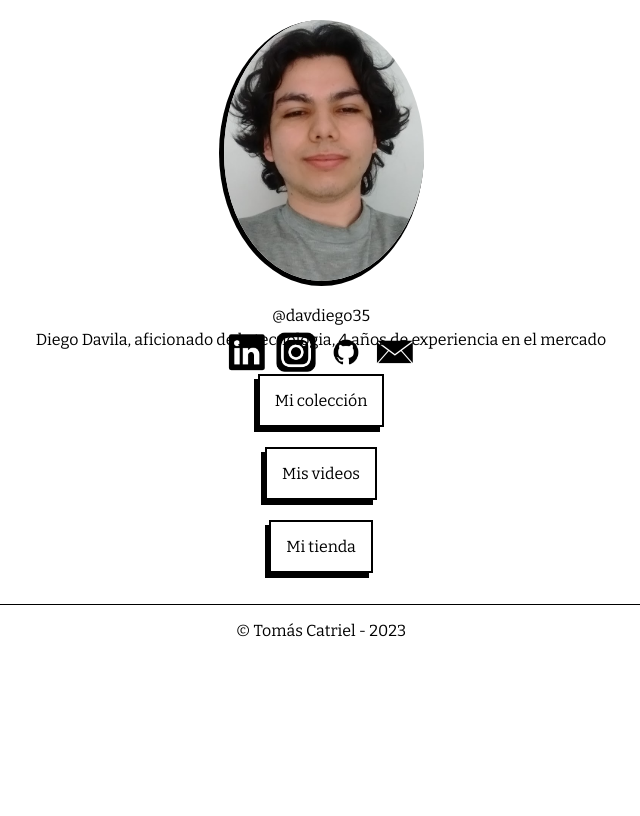
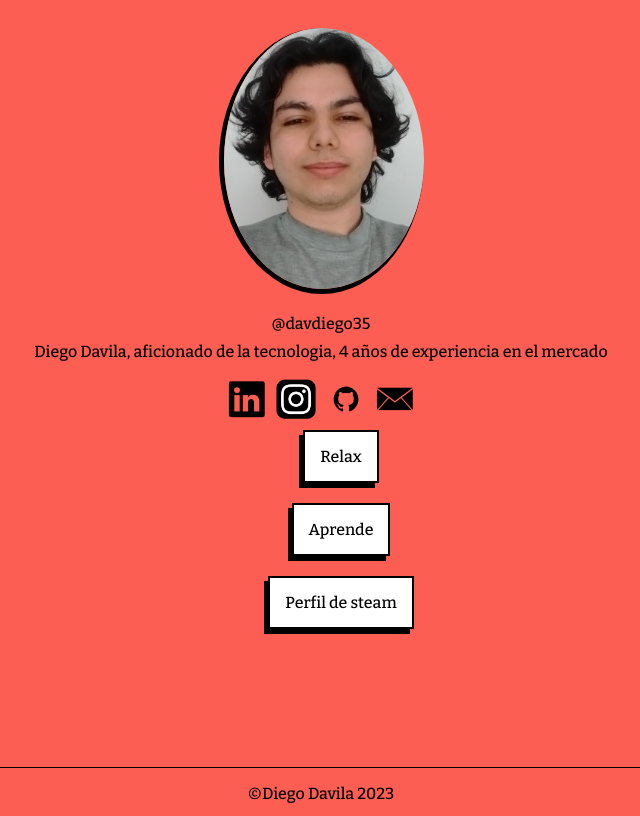
Before and after one commit to davilaceo/davilaceo.github.io, a plain HTML site: page index.html in a window 1280 px wide. Shown: the whole page, without its empty margins (319-959 px from the left). Drawn offline with nearby package versions, Linux system fonts and the light colour scheme.

Commit message:
primer commit

```diff
--- a/index.html
+++ b/index.html
@@ -6,7 +6,7 @@
   <title>Diego Davila</title>
   <link rel="preconnect" href="https://fonts.googleapis.com">
 <link rel="preconnect" href="https://fonts.gstatic.com" crossorigin>
-<link href="https://fonts.googleapis.com/css2?family=Bitter:wght@200;400&display=swap" rel="stylesheet">
+<link href="https://fonts.googleapis.com/css2?family=Bitter:wght@500&display=swap" rel="stylesheet">
   <link rel="stylesheet" href="style.css">
   <meta name="description" content="Diego Davila, aficionado de la tecnologia, 4 años de experiencia en el mercado">
   <meta name="keywords" content="diego, davila, programador, finanzas, estilo, vida"/>
@@ -14,44 +14,41 @@
   <meta name="copyright" content="Diego Davila 2023"/>
   <meta name="robots" content="index follow">
   <link rel="icon" href="images/icono.png" type="image/png">
-  <meta property="og:url" content="https://tomascatrielsb.github.io/">
+  <meta property="og:url" content="https://davilaceo.github.io/">
   <meta property="og:title" content="Diego Davila">
   <meta property="og:description" content="Diego Davila, aficionado de la tecnologia, 4 años de experiencia en el mercado">
-  <meta property="og:image" content="https://tomascatrielsb.github.io/images/tomascatriel.webp">
+  <meta property="og:image" content="https://davilaceo.github.io/images/Diego.jpg">
   <meta property="og:type" content="Redes Sociales">
   </head>
 
   <body>
     <header>
-      <a href="https://tomascatrielsb.github.io/"><img src="images/Diego.jpg" alt="Foto de perfil" class="perfil"></a>
+      <a href="https://davilaceo.github.io/"><img src="images/Diego.jpg" alt="Foto de perfil" class="perfil"></a>
       <nav>
         <p class="ig">@davdiego35</p>
           <ul>
-            <li><a href="https://www.linkedin.com/in/tomascatriel"><img src="images/Linkedin_logo.png" alt="Icono Linkedin"></a></li>
-            <li><a href="https://www.instagram.com/tomascatriel"><img src="images/instagram_logo.png" alt="Icono Instagram"></a></li>
-            <li><a href="https://github.com/TomasCatrielSB"><img src="images/Github_logo.png" alt="Icono Github"></a></li>
+            <li><a href="https://www.linkedin.com/in/diego-ricardo-davila-camacho-57bb22131/"><img src="images/Linkedin_logo.png" alt="Icono Linkedin"></a></li>
+            <li><a href="https://www.instagram.com/davdiego35/"><img src="images/instagram_logo.png" alt="Icono Instagram"></a></li>
+            <li><a href="https://github.com/davilaceo"><img src="images/Github_logo.png" alt="Icono Github"></a></li>
             <li><a href="mailto:davilaceo@gmail.com"><img src="images/Correo_logo.png" alt="Icono Email"></a></li>
         </ul>
       </nav>
-      <br>
-      <br>
-
     </header>
-    <section>
+    <section class="wrapper">
       <p>Diego Davila, aficionado de la tecnologia, 4 años de experiencia en el mercado </p>
       <div>
         <ul>
-          <li><a href="https://www.discogs.com/user/tomascatriel/collection?header=1&sort=format&sort_order=desc" class="btn">Mi colección</a></li><br>
-          <li><a href="https://www.youtube.com/@tomascatriel/videos" class="btn">Mis videos</a></li><br>
-          <li><a href="https://tiendarufian.empretienda.com.ar/" class="btn">Mi tienda</a></li><br>
+          <li><a href="https://www.youtube.com/watch?v=jfKfPfyJRdk" class="btn">Relax</a></li><br>
+          <li><a href="https://www.codearock.com" class="btn">Aprende</a></li><br>
+          <li><a href="https://steamcommunity.com/profiles/76561198073114848/" class="btn">Perfil de steam</a></li><br>
         </ul>
       </div>
     </section>
-      <footer itemscope itemtype="https://schema.org/Person">
-        <p>© Tomás Catriel - 2023</p>
-        <meta itemprop="name" content="Tomás Catriel">
-        <meta itemprop="telephone" content="+54 2932404167">
-        <meta itemprop="address" content="Punta Alta, Buenos Aires, Argentina">
-    </footer>
   </body>
+  <footer itemscope itemtype="https://schema.org/Person">
+    <p>©Diego Davila 2023</p>
+    <meta itemprop="name" content="Diego Davila">
+    <meta itemprop="telephone" content="+5491167821208">
+    <meta itemprop="address" content="Quilmes, Buenos Aires, Argentina">
+</footer>
 </html>
--- a/style.css
+++ b/style.css
@@ -3,7 +3,13 @@ body{
     color: black;
     background: rgb(236, 202, 230);
 
-    background: url(../images/background.avif);
+    background: url(../images/space.jpg);
+    background-repeat: no-repeat;
+    background-size: cover;
+
+    display: flex;
+    flex-direction: column;
+    min-height: 100vh;
   }
   header{
     height: 310px;
@@ -28,13 +34,14 @@ body{
   ul li a img{
     width: 40px;
     padding: 3px;
-    margin-top: 2px;
-
+    margin-top: 25px;
+    margin-bottom: 25px;
   }
   nav ul{
     padding: 0;
     margin-top: -14px;
     text-align: center;
+    padding-top: 1em;
   }
   section{
     text-align: center;
@@ -42,15 +49,18 @@ body{
   section p{
       padding-left: 30px;
       padding-right: 30px;
-      margin-top: 0px;
+      padding-top: 0.5em;
+  }
+  .wrapper {
+    flex: 1;
   }
   div ul{
-    margin-top: 20px;
-    padding: 0;
+    padding-top: 3em;
   }
   div ul li{
     padding-bottom: 13px;
     padding-top: 22px;
+    list-style-type: none;
   }
   .btn{
   background: white;
```
Also changed, not shown: images/space.jpg (added).
